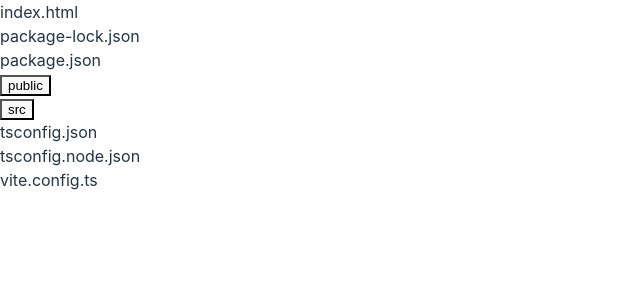
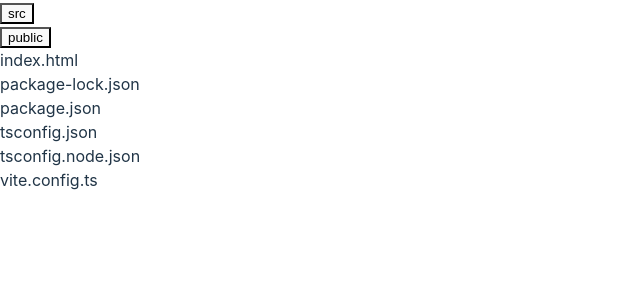
Before and after one commit to glocore/signoz-assignment, a React (Vite) app: page / in a window 1280 px wide. Shown: the top 300 px of the page, without its empty margins (0-640 px from the left). Built offline with nearby package versions, Linux system fonts and the light colour scheme.

Commit message:
sort tree items alphabetically, directories first

```diff
--- a/src/App.tsx
+++ b/src/App.tsx
@@ -1,7 +1,7 @@
 import { createContext, useCallback, useContext, useState } from "react";
 import tree from "./tree.json";
 import { TreeItem, TreeItems } from "./types";
-import { addIds, moveItem } from "./utilities";
+import { prepareTree, moveItem } from "./utilities";
 
 const FileTreeContext = createContext<{
   fileTree: TreeItems;
@@ -9,7 +9,7 @@ const FileTreeContext = createContext<{
 }>({ fileTree: [], setFileTree() {} });
 
 function App() {
-  const [fileTree, setFileTree] = useState(addIds(tree as any, ""));
+  const [fileTree, setFileTree] = useState(prepareTree(tree as any, ""));
 
   return (
     <FileTreeContext.Provider value={{ fileTree, setFileTree }}>
--- a/src/utilities.ts
+++ b/src/utilities.ts
@@ -2,9 +2,13 @@ import { TreeItems, FlattenedItem, TreeItem } from "./types";
 
 /**
  * Recursively add the path as the `id` property for all items in the tree.
+ * Also sorts items alphabetically, directories first.
  */
-export function addIds(tree: TreeItems, parentPath = ""): TreeItems {
-  return tree.map((item) => {
+export function prepareTree(tree: TreeItems, parentPath = ""): TreeItems {
+  return [...tree]
+    .sort()
+    .sort((i) => (i.type !== "directory" ? 1 : -1))
+    .map((item) => {
       const id = parentPath + "/" + item.name;
 
       if (item.type === "file") {
@@ -16,7 +20,7 @@ export function addIds(tree: TreeItems, parentPath = ""): TreeItems {
         return {
           ...item,
           id,
-        contents: addIds(item.contents, id),
+          contents: prepareTree(item.contents, id),
         };
       }
     });
```
Also changed, not shown: 1 other file (tests, documents, lock files or other folders). Lines whose indentation alone changed are shown as unchanged.
